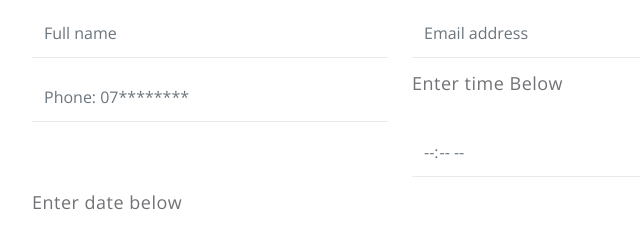
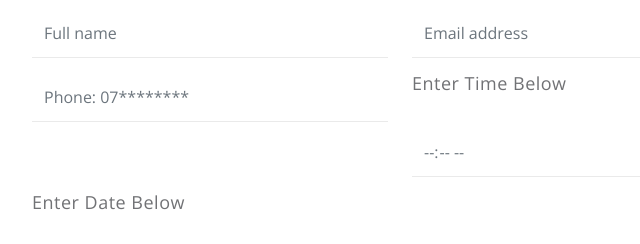
Before and after one commit to SAMSON-STEMCO/Web-Components, a plain HTML site: page index.html in a window 1280 px wide. Shown: the part 4271-4515 px from the top of the page, 240-880 px from the left. Drawn offline with nearby package versions, Linux system fonts and the light colour scheme.

Commit message:
Update index.html

```diff
--- a/index.html
+++ b/index.html
@@ -713,12 +713,12 @@
                                         </div>
 
                                         <div class="col-lg-6 col-12">
-                                            <label for="" style="margin-top: 12px;"><p >Enter time Below</p></label>
+                                            <label for="" style="margin-top: 12px;"><p >Enter Time Below</p></label>
                                             <input type="time" name="time" id="time" class="form-control" placeholder="Select time" step="1800" min="09:00" max="18:00">
                                         </div>
 
                                         <div class="col-lg-6 col-12">
-                                            <label for="" style="margin-top: 12px;" ><p>Enter date below</p></label>
+                                            <label for="" style="margin-top: 12px;" ><p>Enter Date Below</p></label>
                                             <input type="date" placeholder="Select date" name="date" id="date" value="" class="form-control">
                                         </div>
 
```
